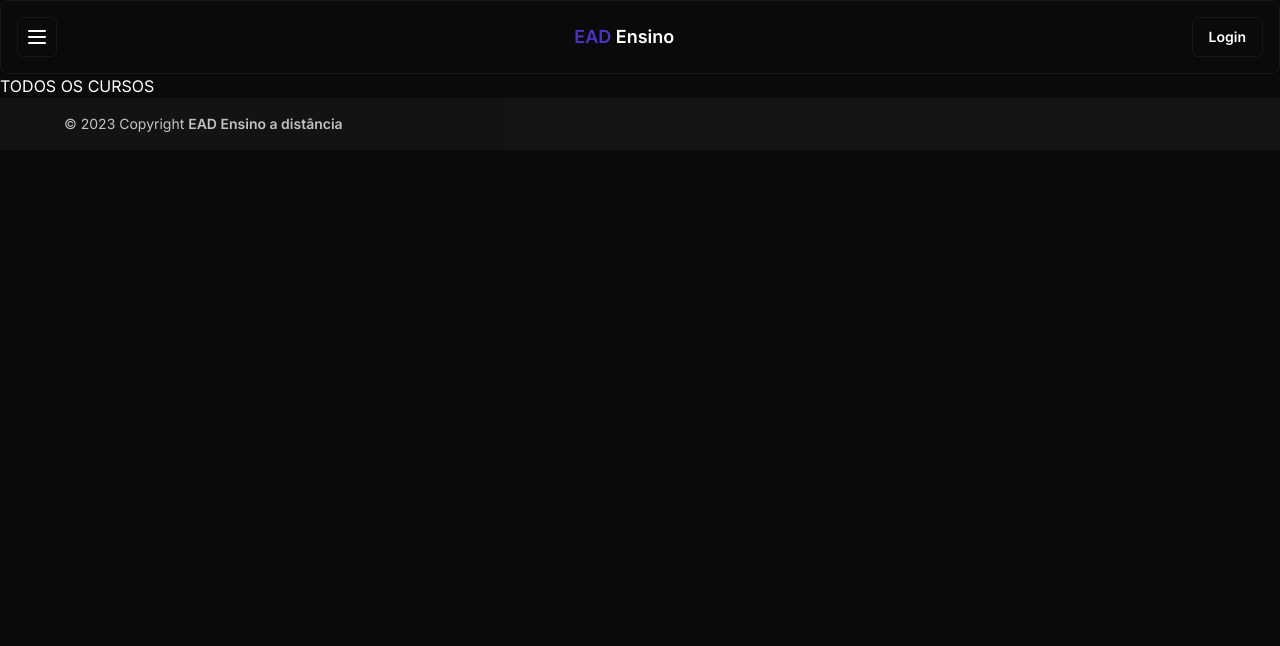
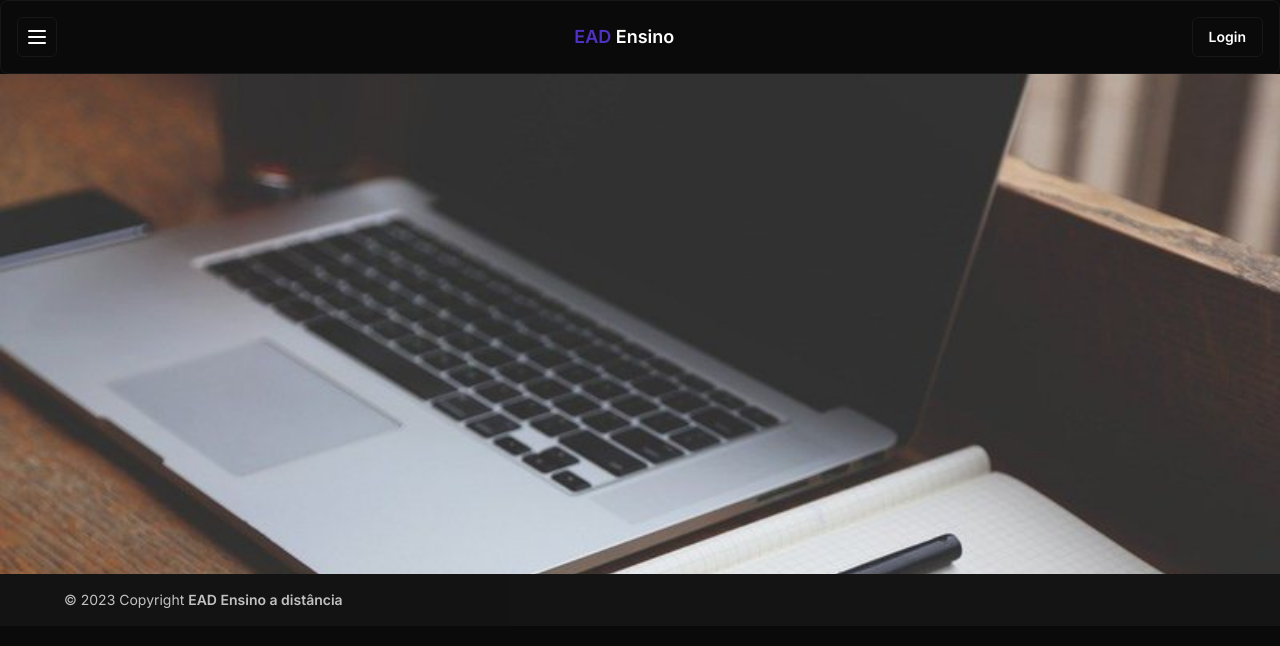
Before and after one commit to daniilomendes/ead-ensino-a-distancia, a Next.js app: page /all-courses in a window 1280 px wide. Shown: the top 646 px of the page. Built offline with nearby package versions, Linux system fonts and the light colour scheme; no server answers.

Commit message:
feat; garantindo que o title components está aparecendo no all-courses page

```diff
--- /dev/null
+++ b/src/app/all-courses/components/title.tsx
@@ -0,0 +1,9 @@
+const Title = () => {
+    return (
+        <div className=" bg-desktop-all-courses-background container mx-auto h-[500px] bg-cover bg-no-repeat p-5">
+
+
+    </div> );
+}
+
+export default Title;
--- a/src/app/all-courses/page.tsx
+++ b/src/app/all-courses/page.tsx
@@ -1,6 +1,8 @@
+import Title from "./components/title";
+
 const AllCourses = () => {
     return ( <div>
-        TODOS OS CURSOS
+        <Title />
     </div> );
 }
 
```
